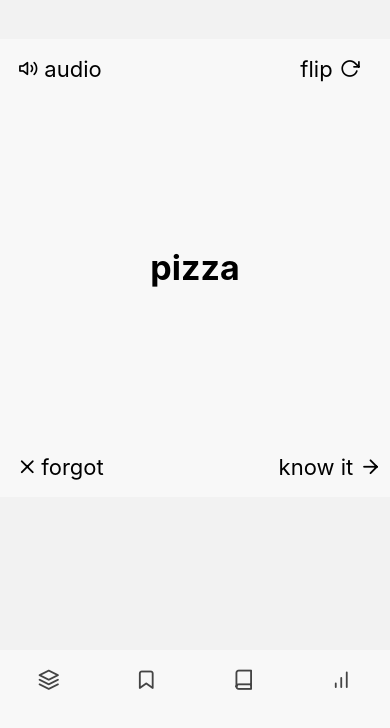
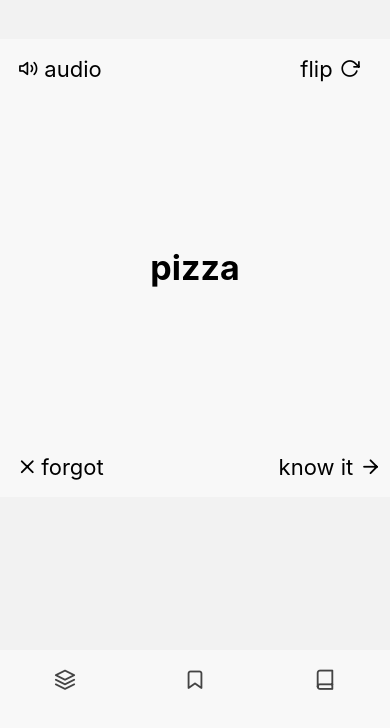
Before and after one commit to BreadByteMogul/learn-spanish, a React Native app: screen / in a window 390 px wide. Shown: the part 114-842 px from the top of the page. Built offline with nearby package versions, Linux system fonts and the light colour scheme.

Commit message:
removed stats page

```diff
--- a/components/NavBar.js
+++ b/components/NavBar.js
@@ -67,7 +67,7 @@ function NavBar({ navigation }) {
           <Feather name="book" size={22} color="#444" />
         </View>
       </TouchableOpacity>
-      <TouchableOpacity
+      {/* <TouchableOpacity
         style={{
           backgroundColor: "#f8f8f8",
           width: "25%",
@@ -84,7 +84,7 @@ function NavBar({ navigation }) {
         <View style={{ marginBottom: 20 }}>
           <Feather name="bar-chart" size={22} color="#444" />
         </View>
-      </TouchableOpacity>
+      </TouchableOpacity> */}
     </View>
   );
 }
```
